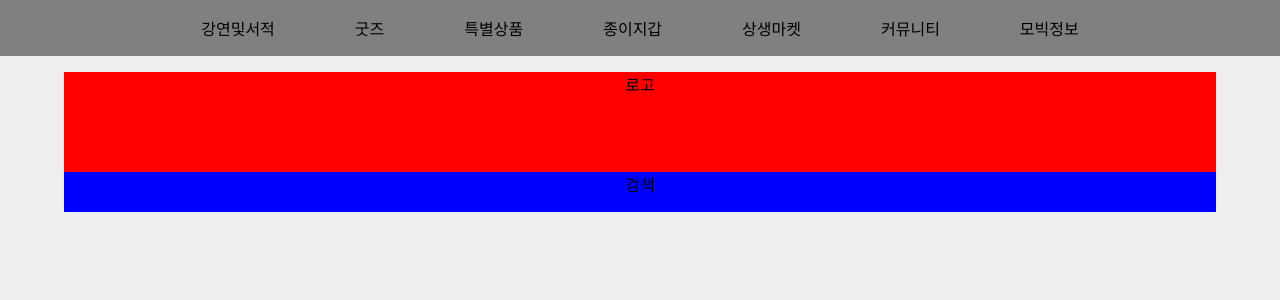
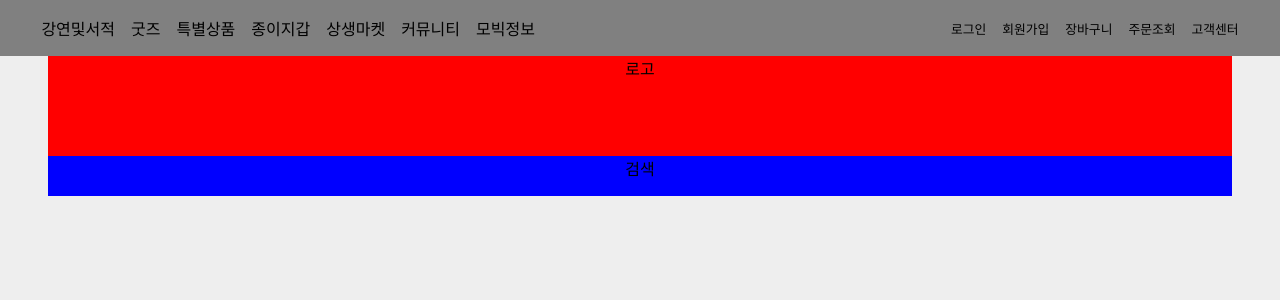
Before and after one commit to choonsimDev/MobickStation, a Next.js app: page / in a window 1280 px wide. Shown: the top 300 px of the page. Built offline with nearby package versions, Linux system fonts and the light colour scheme; a web font is replaced by a local one.

Commit message:
fix Header

```diff
--- a/components/Header.js
+++ b/components/Header.js
@@ -1,20 +1,30 @@
 import styled from "styled-components";
 
 const StyledHeader = styled.header`
-
     display: flex;
     flex-direction: row;
     justify-content: center;
     align-items: center;
-    gap: 5rem;
+    gap: 26rem;
     background-color: gray;
     padding: 1rem;
     text-align: center;
+    & > div {
+        display: flex;
+        flex-direction: row;
+        gap: 1rem;
+    }
+    & > div:nth-child(1) {
+    }
+    & > div:nth-child(2) {
+        font-size: 0.8rem;
+    }
 `;
 
 export default function Header() {
     return (
         <StyledHeader>
+            <div>
                 <div>강연및서적</div>
                 <div>굿즈</div>
                 <div>특별상품</div>
@@ -22,6 +32,15 @@ export default function Header() {
                 <div>상생마켓</div>
                 <div>커뮤니티</div>
                 <div>모빅정보</div>
+            </div>
+            <div>
+                <div>로그인</div>
+                <div>회원가입</div>
+                <div>장바구니</div>
+                <div>주문조회</div>
+                <div>고객센터</div>
+            </div>
+
         </StyledHeader>
     );
 }
--- a/components/LogoAndSearch.js
+++ b/components/LogoAndSearch.js
@@ -5,7 +5,6 @@ const StyledDiv = Styled.div`
     flex-direction: column;
     justify-content: center;
     align-items: center;
-    padding: 1rem;
     text-align: center;
 
 `;
```
Lines whose indentation alone changed are shown as unchanged.
